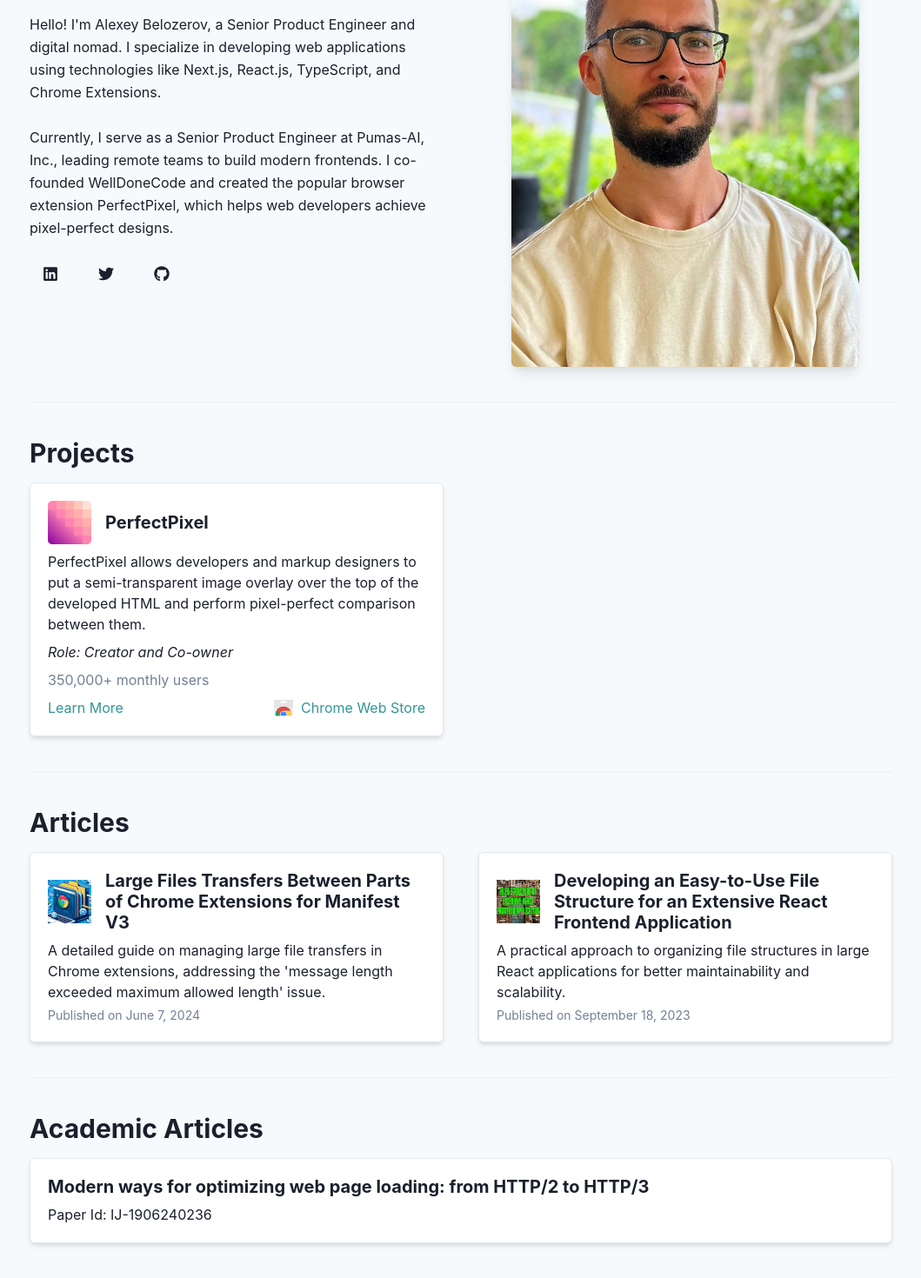
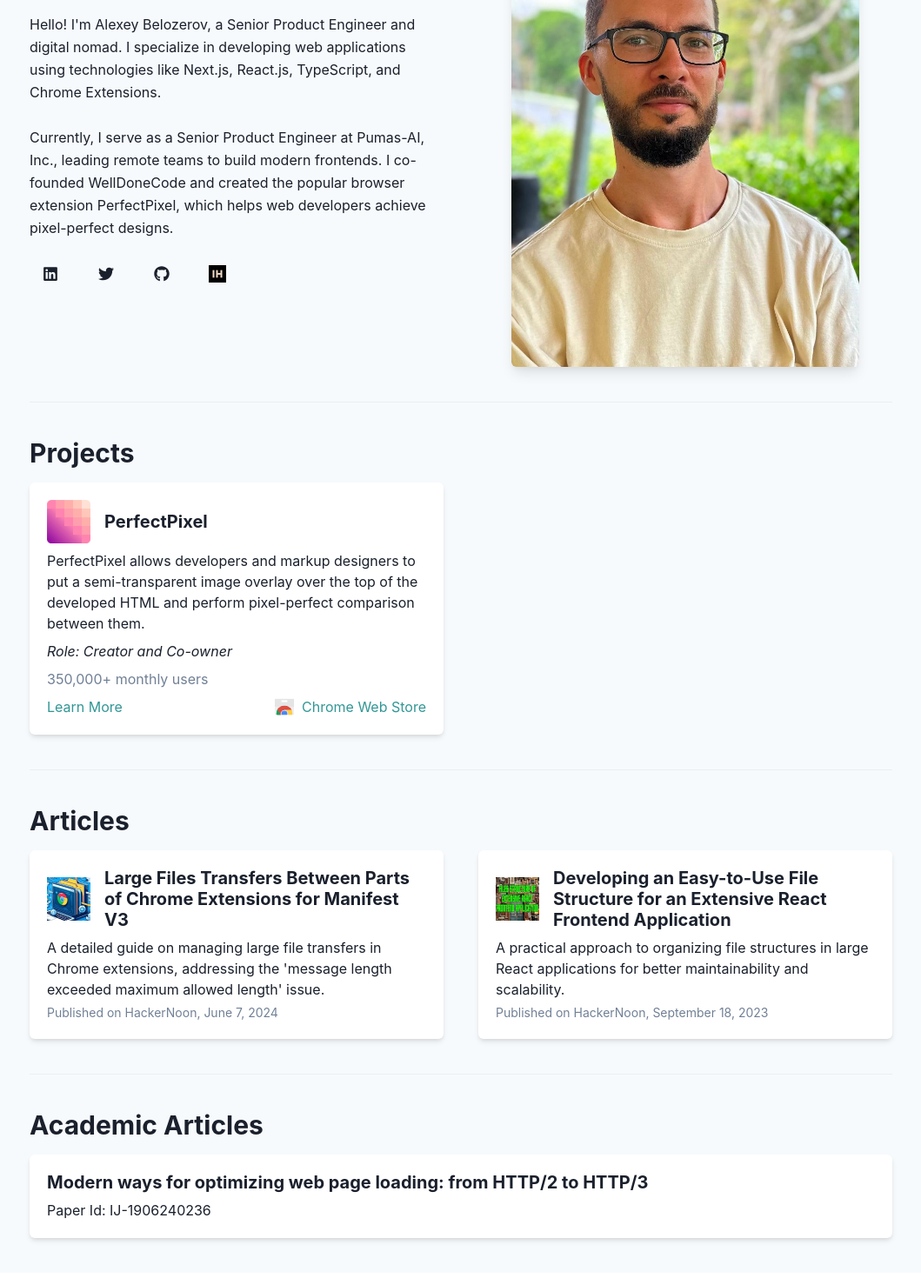
Before and after one commit to abelozerov/blog, a Next.js app: page / in a window 1280 px wide. Shown: the part 207-1677 px from the top of the page at 87% size, without its empty margins (110-1169 px from the left). Built offline with nearby package versions, Linux system fonts and the light colour scheme.

Commit message:
indie hackers icon added

```diff
--- a/src/app/page.tsx
+++ b/src/app/page.tsx
@@ -16,7 +16,6 @@
   useColorModeValue,
   Divider,
   HStack,
-  chakra,
 } from "@chakra-ui/react";
 import { FaLinkedin, FaTwitter, FaGithub } from "react-icons/fa";
 import { SunIcon, MoonIcon } from "@chakra-ui/icons";
@@ -27,6 +26,7 @@
   const textColor = useColorModeValue("gray.800", "white");
   const cardBgColor = useColorModeValue("white", "gray.800");
   const cardTextColor = useColorModeValue("gray.800", "white");
+  const indieHackersFilter = useColorModeValue("invert(100%)", "invert(0%)");
 
   return (
     <Box bg={bgColor} color={textColor} minH="100vh" py={10}>
@@ -36,6 +36,7 @@
             aria-label="Toggle dark mode"
             icon={colorMode === "light" ? <MoonIcon /> : <SunIcon />}
             onClick={toggleColorMode}
+            variant="ghost"
           />
         </Flex>
         <SimpleGrid columns={{ base: 1, md: 2 }} spacing={10}>
@@ -66,6 +67,14 @@
               <Link href="https://github.com/abelozerov" isExternal>
                 <IconButton aria-label="GitHub" icon={<FaGithub />} size="lg" variant="ghost" />
               </Link>
+              <Link href="https://www.indiehackers.com/abelozerov" isExternal>
+                <IconButton
+                  aria-label="Indie Hackers"
+                  icon={<Image src="/indie-hackers-icon.svg" alt="Indie Hackers Icon" boxSize="20px" filter={indieHackersFilter} />}
+                  size="lg"
+                  variant="ghost"
+                />
+              </Link>
             </HStack>
           </VStack>
           <Box>
@@ -78,6 +87,7 @@
               maxW="400px"
               mx="auto"
               boxShadow="lg"
+              border="none"
             />
           </Box>
         </SimpleGrid>
@@ -96,6 +106,7 @@
               borderRadius="md"
               bg={cardBgColor}
               color={cardTextColor}
+              border="none"
             >
               <Flex align="center">
                 <Image src="/perfectpixel-logo.png" alt="PerfectPixel Logo" boxSize="50px" mr={4} />
@@ -154,6 +165,7 @@
               borderRadius="md"
               bg={cardBgColor}
               color={cardTextColor}
+              border="none"
             >
               <Flex align="center">
                 <Image src="/large-files-transfers.jpeg" alt="Large Files Transfers" boxSize="50px" mr={4} />
@@ -167,7 +179,7 @@
                 A detailed guide on managing large file transfers in Chrome extensions, addressing the &apos;message length exceeded maximum allowed length&apos; issue.
               </Text>
               <Text mt={1} color="gray.500" fontSize="sm">
-                Published on June 7, 2024
+                Published on HackerNoon, June 7, 2024
               </Text>
             </Box>
             <Box
@@ -177,6 +189,7 @@
               borderRadius="md"
               bg={cardBgColor}
               color={cardTextColor}
+              border="none"
             >
               <Flex align="center">
                 <Image src="/react-file-structure.jpeg" alt="React File Structure" boxSize="50px" mr={4} />
@@ -190,7 +203,7 @@
                 A practical approach to organizing file structures in large React applications for better maintainability and scalability.
               </Text>
               <Text mt={1} color="gray.500" fontSize="sm">
-                Published on September 18, 2023
+                Published on HackerNoon, September 18, 2023
               </Text>
             </Box>
             {/* Add more articles as needed */}
@@ -211,6 +224,7 @@
               borderRadius="md"
               bg={cardBgColor}
               color={cardTextColor}
+              border="none"
               w="full"
             >
               <Heading as="h3" size="md">
```
Also changed, not shown: public/indie-hackers-icon.svg (added).
